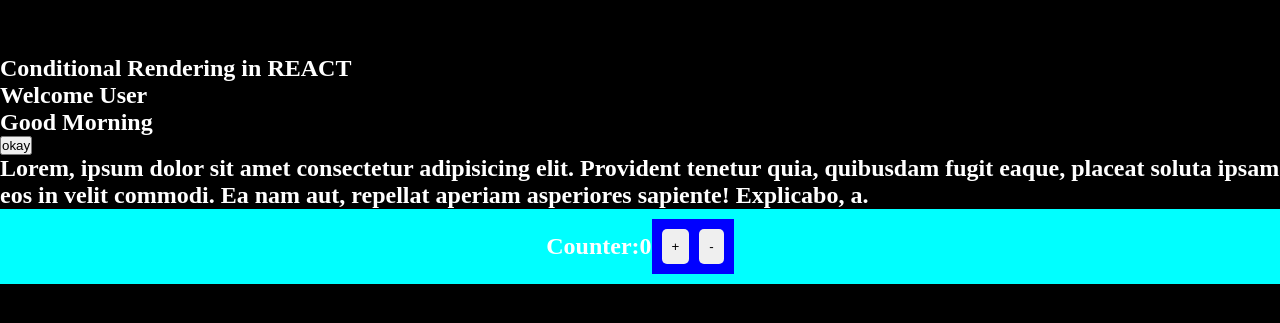
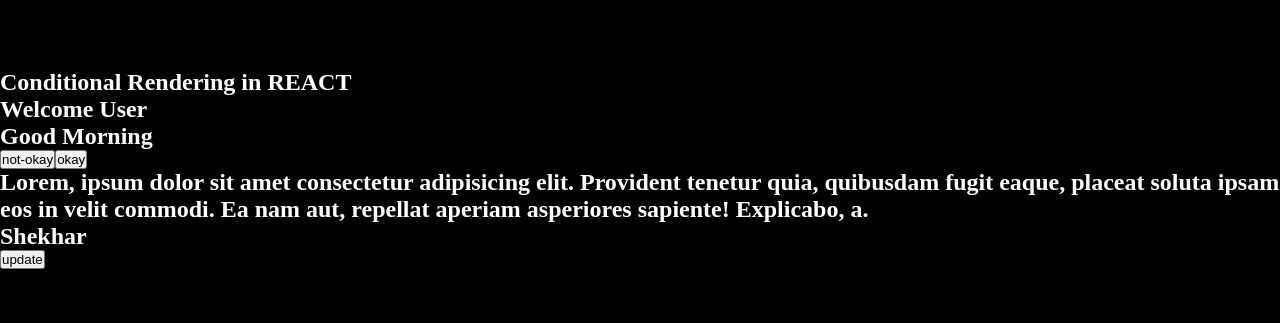
Before and after one commit to Sushey01/50-Hour-React-Challenge, a React (Vite) app: page / in a window 1280 px wide. Shown: the part 231-554 px from the top of the page. Built offline with nearby package versions, Linux system fonts and the light colour scheme.

Commit message:
Day6StateLearning

```diff
--- a/src/App.jsx
+++ b/src/App.jsx
@@ -9,6 +9,7 @@
 import Styles from "./components/Day5_InLineStyles__ICONS/Styles";
 import ContentCopy from "./components/Day5EventsHandling/ContentCopy";
 import Events from "./components/Day5EventsHandling/Events";
+import CountState from "./components/Day6StateAndHooks/CountState";
 import Expressions from "./components/Expressions";
 import Footer from "./components/Footer"
 import Greet from "./components/Greet"
@@ -87,7 +88,8 @@
       <ProfileCard/>
       <Events/> */}
       <ContentCopy/>
-      <Counter/>
+      <CountState/>
+      {/* <Counter/> */}
      </div>
 
     </section>
--- a/src/components/Day5EventsHandling/ContentCopy.jsx
+++ b/src/components/Day5EventsHandling/ContentCopy.jsx
@@ -4,8 +4,14 @@
     const handleCopy = ()=>{
         console.log("Dont copy my content")
     }
+
+
+    function moveHandler (){
+        alert("Okay! its okay.")
+    }
   return (
     <div>
+        <button onClick={moveHandler}>not-okay</button>
         <button onClick={handleCopy}>okay</button>
       <h1 onClick={handleCopy}>Lorem, ipsum dolor sit amet consectetur adipisicing elit. Provident tenetur quia, quibusdam fugit eaque, placeat soluta ipsam eos in velit commodi. Ea nam aut, repellat aperiam asperiores sapiente! Explicabo, a.</h1>
     </div>
--- /dev/null
+++ b/src/components/Day6StateAndHooks/CountState.jsx
@@ -0,0 +1,16 @@
+import React, { useState } from 'react'
+
+const CountState = () => {
+    const [count, setCount] = useState("Shekhar")
+    function updateName (){
+        setCount("Friday Session")
+    }
+  return (
+    <div>
+      <h1>{count}</h1>
+      <button onClick={updateName} >update</button>
+    </div>
+  )
+}
+
+export default CountState
```
